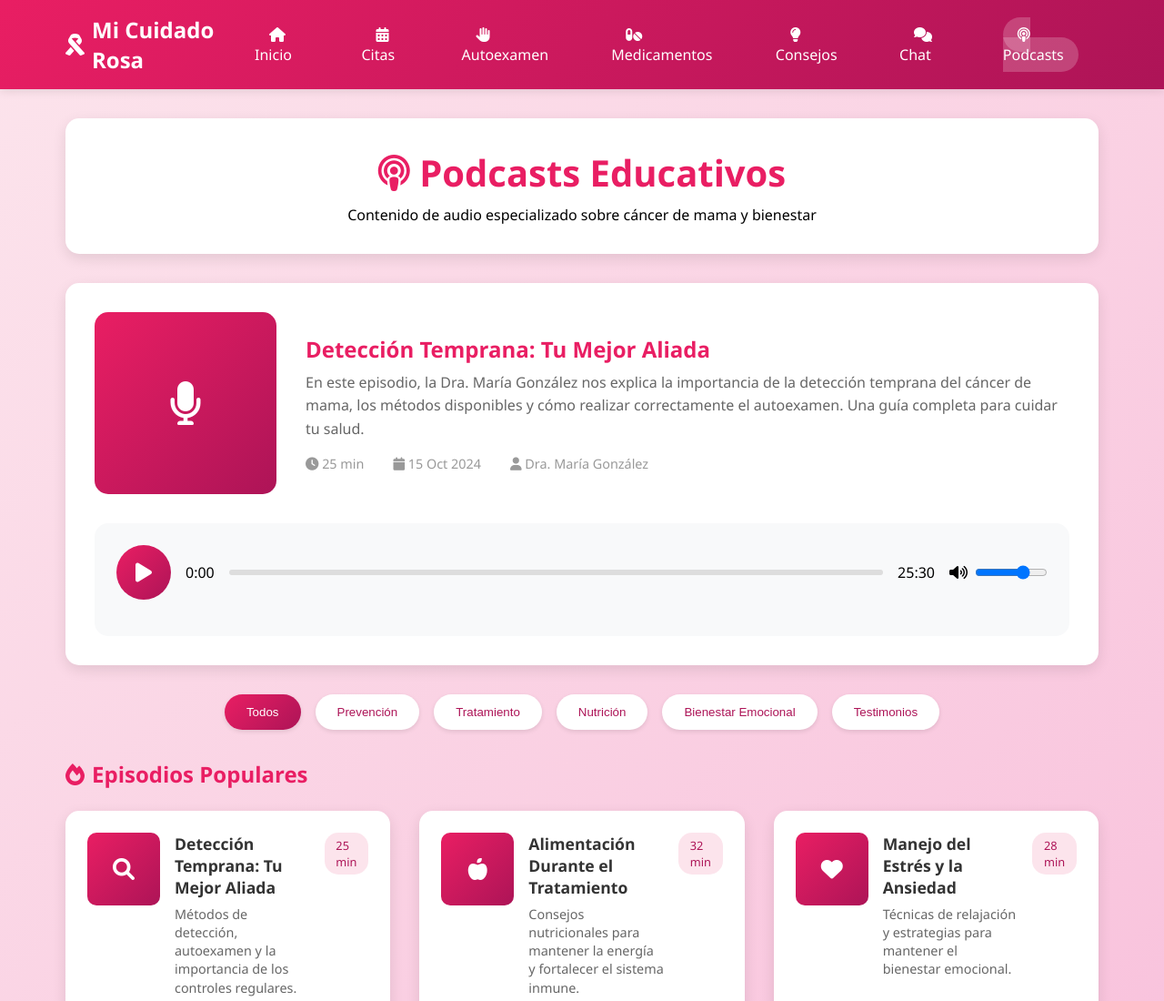
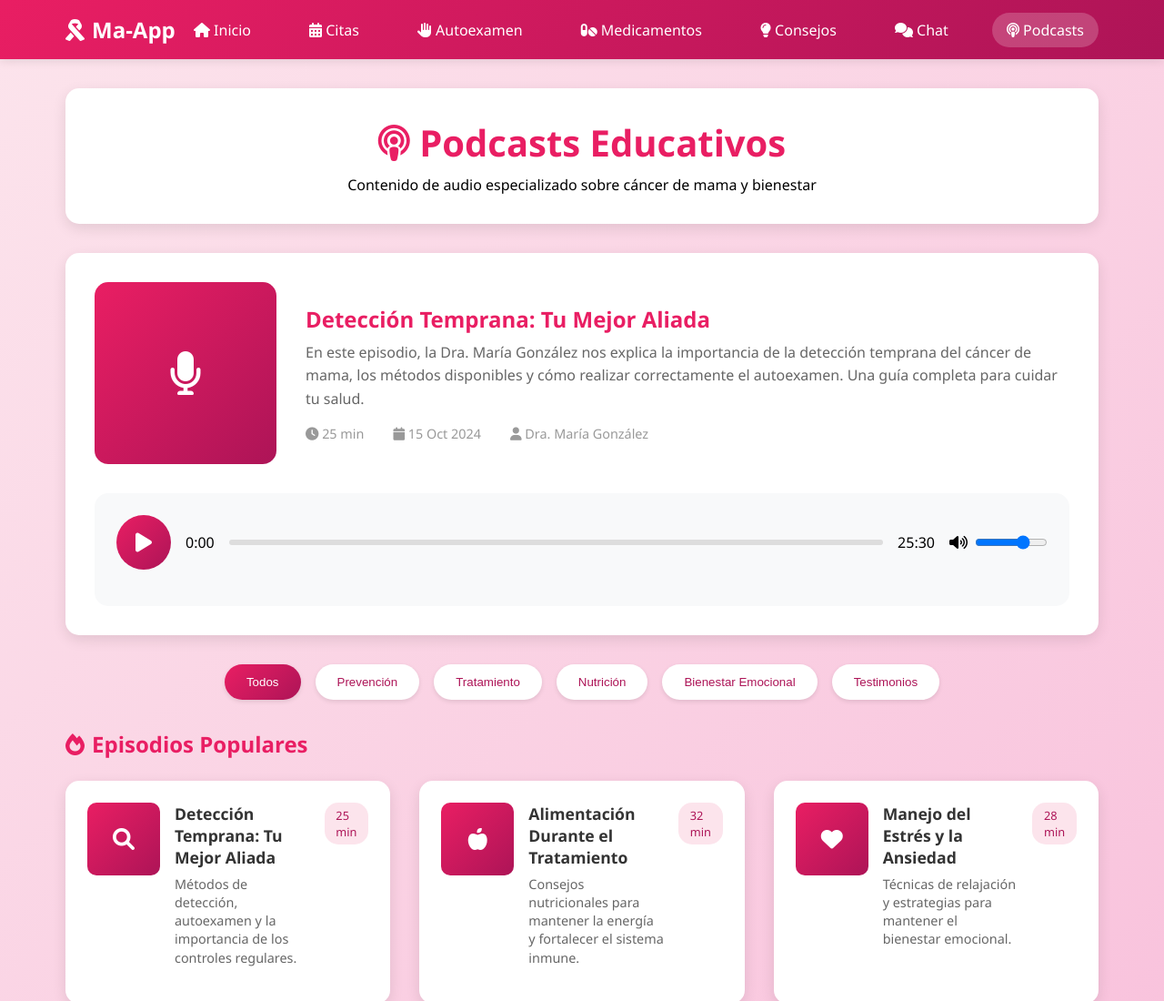
Before and after one commit to ProfeLondres/Ma-App, a plain HTML site: page podcasts.html in a window 1280 px wide. Shown: the top 1100 px of the page at 91% size. Drawn offline with Linux system fonts and the light colour scheme.

Commit message:
Change title and logo from 'Mi Cuidado Rosa' to 'Ma-App'

```diff
--- a/podcasts.html
+++ b/podcasts.html
@@ -3,7 +3,7 @@
 <head>
     <meta charset="UTF-8">
     <meta name="viewport" content="width=device-width, initial-scale=1.0">
-    <title>Podcasts - Mi Cuidado Rosa</title>
+    <title>Podcasts - Ma-App</title>
     <link href="https://cdnjs.cloudflare.com/ajax/libs/font-awesome/6.0.0/css/all.min.css" rel="stylesheet">
     <style>
         * {
@@ -336,7 +336,7 @@
         <div class="header-content">
             <div class="logo">
                 <i class="fas fa-ribbon"></i>
-                Mi Cuidado Rosa
+                Ma-App
             </div>
             <nav>
                 <ul class="nav-menu">
```
